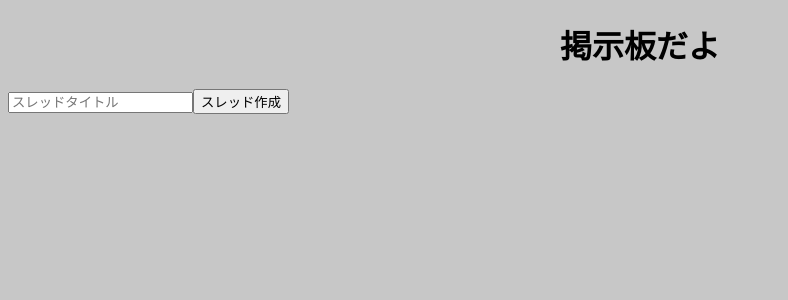
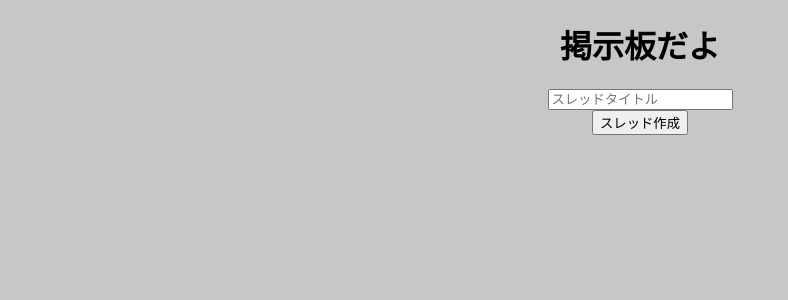
Before and after one commit to tacotaco0808/re_my_bb, a Next.js app: page /thread/new in a window 1280 px wide. Shown: the top 300 px of the page, without its empty margins (0-788 px from the left). Built offline with nearby package versions, Linux system fonts and the light colour scheme.

Commit message:
スタイルを中央ぞろえ

```diff
--- /dev/null
+++ b/src/app/thread/new/page.module.css
@@ -0,0 +1,7 @@
+@charset "utf-8";
+.main {
+  text-align: center;
+  display: flex;
+  flex-direction: column;
+  align-items: center;
+}
--- a/src/app/thread/new/page.tsx
+++ b/src/app/thread/new/page.tsx
@@ -1,10 +1,11 @@
 import Header from '@/app/components/Header'
 import CreateThread from '@/app/components/CreateThread'
+import style from './page.module.css'
 export default function New() {
   return (
     <>
       <Header />
-      <main>
+      <main className={style.main}>
         <CreateThread />
       </main>
     </>
```
